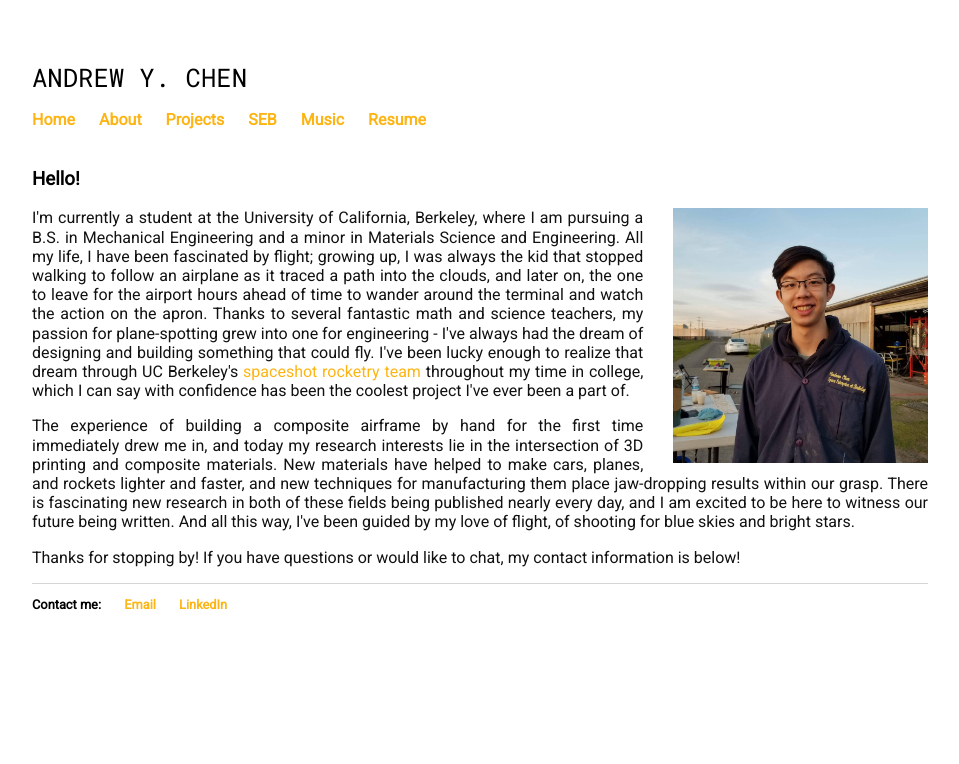
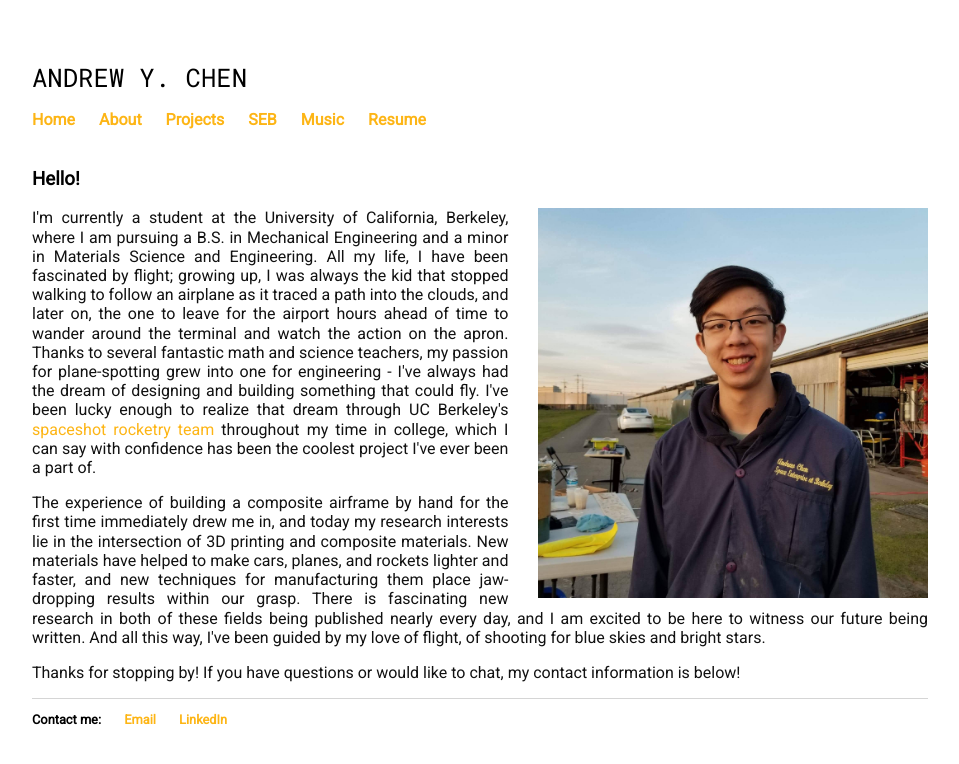
Before and after one commit to carbonheliumnitrogen/carbonheliumnitrogen.github.io, a Jekyll site: the page built from about.html, in a window 1280 px wide. Shown: the top 764 px of the page, without its empty margins (160-1119 px from the left). Built offline with Jekyll 4.4.1, drawn with Linux system fonts in a browser that asks for light colours.

Commit message:
Update about.html

```diff
--- a/about.html
+++ b/about.html
@@ -9,7 +9,7 @@
 </head>
 <div>
 	<h3> Hello! </h3>
-	<img src="me.jpeg"  height="255px" align="right" style="padding-left:30px;"> <p> I'm currently a student at the University of California, Berkeley, where I am pursuing a B.S. in Mechanical Engineering and a minor in Materials Science and Engineering. All my life, I have been fascinated by flight; growing up, I was always the kid that stopped walking to follow an airplane as it traced a path into the clouds, and later on, the one to leave for the airport hours ahead of time to wander around the terminal and watch the action on the apron. Thanks to several fantastic math and science teachers, my passion for plane-spotting grew into one for engineering - I've always had the dream of designing and building something that could fly. I've been lucky enough to realize that dream through UC Berkeley's <a href="/seb.html">spaceshot rocketry team</a> throughout my time in college, which I can say with confidence has been the coolest project I've ever been a part of. </p>
+	<img src="me.jpeg"  height="390px" align="right" style="padding-left:30px;"> <p> I'm currently a student at the University of California, Berkeley, where I am pursuing a B.S. in Mechanical Engineering and a minor in Materials Science and Engineering. All my life, I have been fascinated by flight; growing up, I was always the kid that stopped walking to follow an airplane as it traced a path into the clouds, and later on, the one to leave for the airport hours ahead of time to wander around the terminal and watch the action on the apron. Thanks to several fantastic math and science teachers, my passion for plane-spotting grew into one for engineering - I've always had the dream of designing and building something that could fly. I've been lucky enough to realize that dream through UC Berkeley's <a href="/seb.html">spaceshot rocketry team</a> throughout my time in college, which I can say with confidence has been the coolest project I've ever been a part of. </p>
 
 <p> The experience of building a composite airframe by hand for the first time immediately drew me in, and today my research interests lie in the intersection of 3D printing and composite materials. New materials have helped to make cars, planes, and rockets lighter and faster, and new techniques for manufacturing them place jaw-dropping results within our grasp. There is fascinating new research in both of these fields being published nearly every day, and I am excited to be here to witness our future being written. And all this way, I've been guided by my love of flight, of shooting for blue skies and bright stars. </p>
 
```
